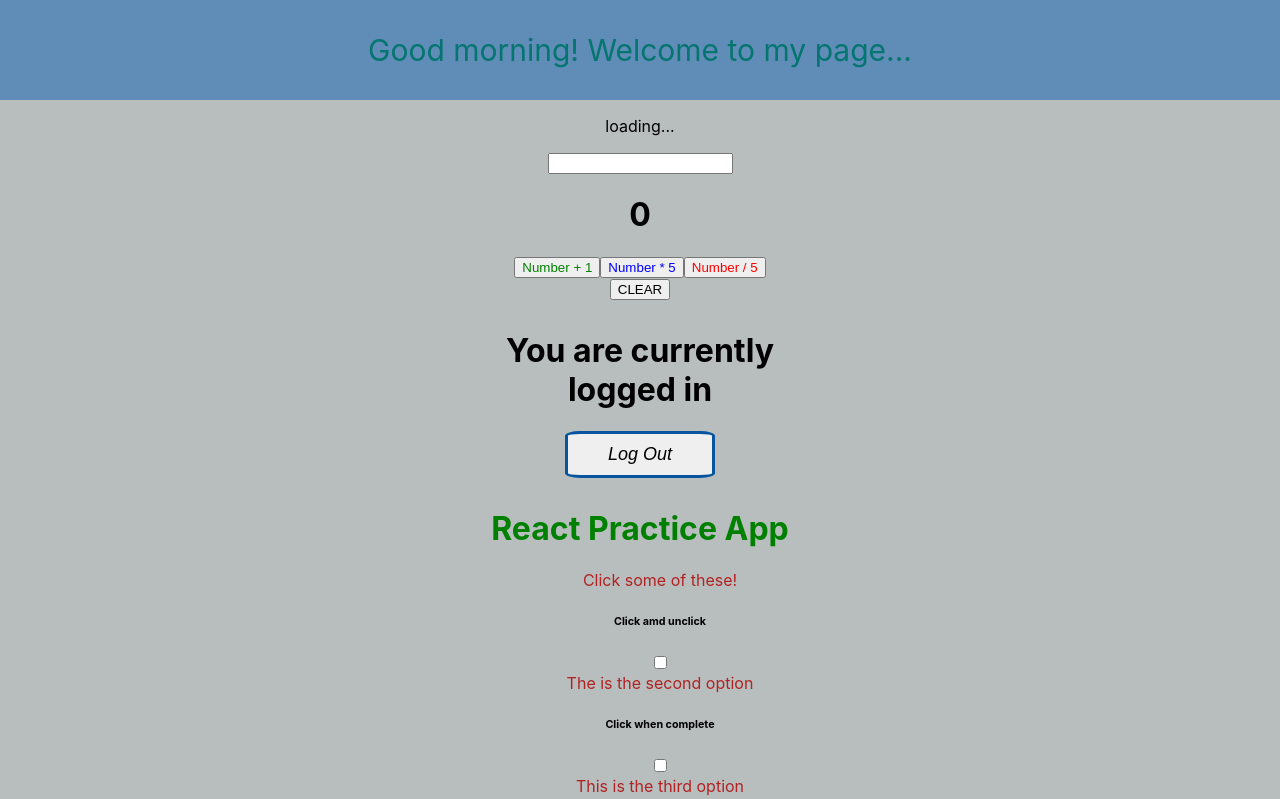
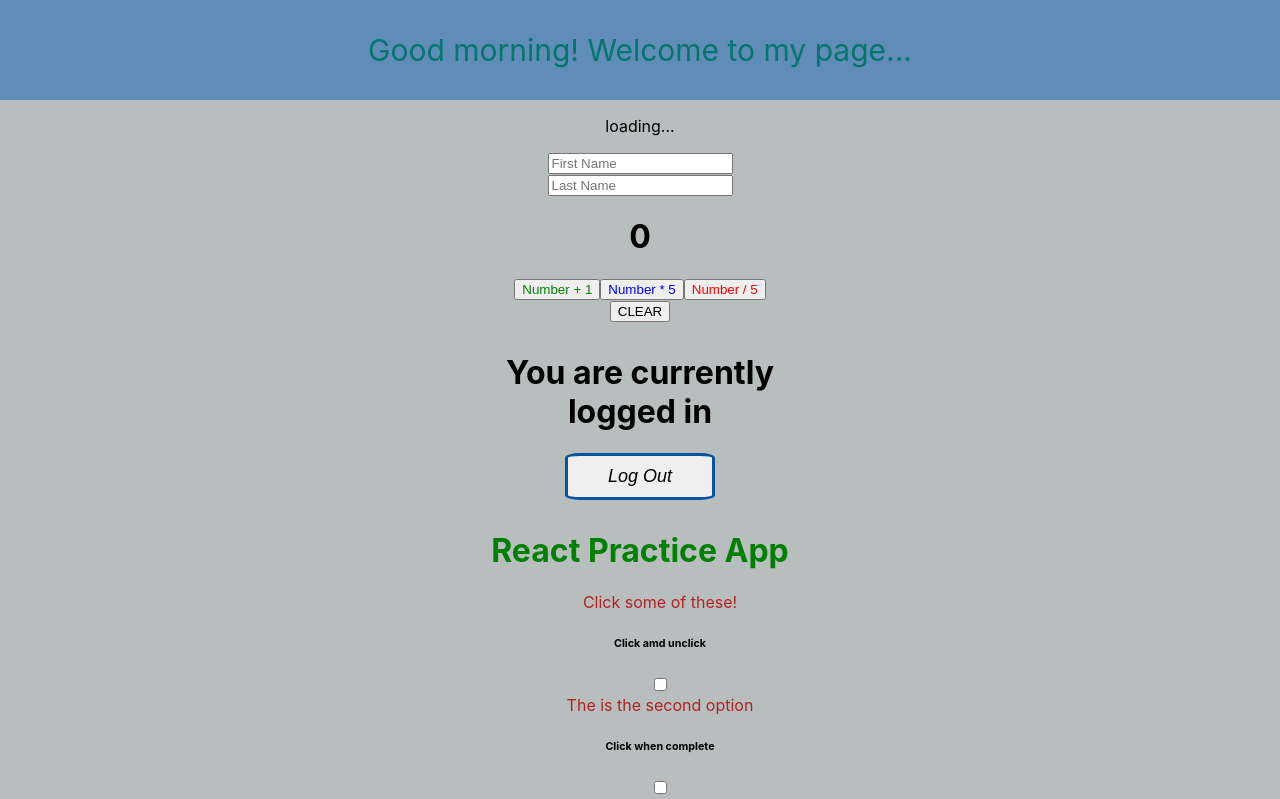
Before and after one commit to shanecolby/my_app_react, a React (Create React App) app: page / in a window 1280 px wide. Shown: the top 799 px of the page. Built offline with nearby package versions, Linux system fonts and the light colour scheme; no server answers.

Commit message:
add text box for first and last name while displaying each name together but apart

```diff
--- a/src/components/FormPract.js
+++ b/src/components/FormPract.js
@@ -3,13 +3,26 @@
 class FormPract extends React.Component {
   constructor() {
     super()
-    this.state = {}
+    this.state = {
+      firstName: "",
+      lastName: ""
+    }
+    this.handleChange = this.handleChange.bind(this)
+  }
+
+  handleChange(event) {
+    this.setState({
+      [event.target.name]: event.target.value
+    })
   }
 
   render() {
     return (
       <form style={{ textAlign: "center" }}>
-        <input type="text" placeholder="" />
+        <input type="text" name="firstName" placeholder="First Name" onChange={this.handleChange} />
+        <br />
+        <input type="text" name="lastName" placeholder="Last Name" onChange={this.handleChange} />
+        <h1>{this.state.firstName} {this.state.lastName}</h1>
       </form>
     )
   }
```
